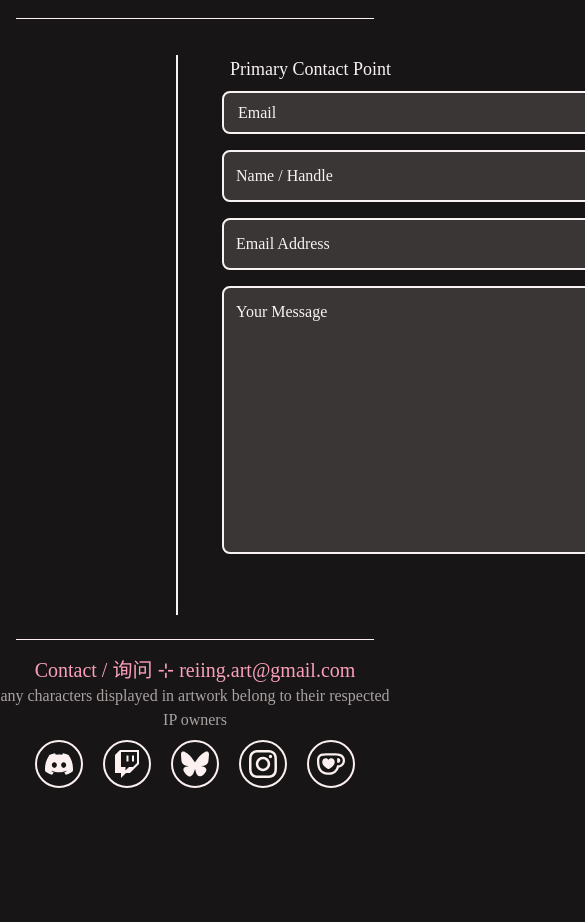
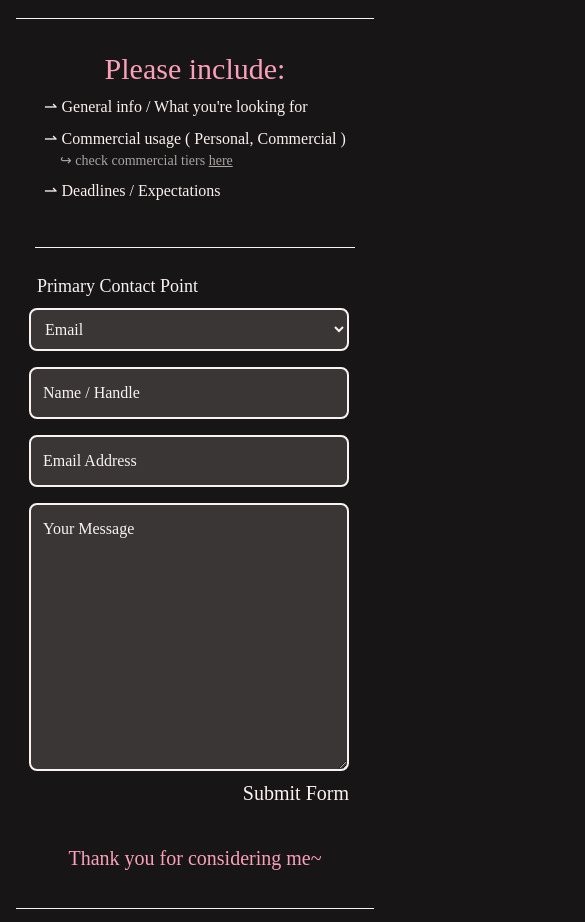
Before and after one commit to cosyreii/ReiingArt, a SvelteKit app: page /contact in a window 390 px wide. Shown: the part 274-1196 px from the top of the page, 585 px wide, since content can reach past the window. Before the commit the page ends 1102 px from the top, so only its background shows below. Built offline with nearby package versions, Linux system fonts and the light colour scheme; a web font is replaced by a local one.

Commit message:
mobile friendly contact page

```diff
--- a/src/routes/contact/+page.svelte
+++ b/src/routes/contact/+page.svelte
@@ -2,12 +2,12 @@
 	<title>Reii | Let's Chat!</title>
 </svelte:head>
 
-<div class="m-4 mt-8 flex flex-row items-center justify-start px-40">
+<div class="m-4 mt-8 flex flex-row items-center px-40 max-md:flex-col max-md:px-0">
 	<div
-		class="mr-1 flex h-[35rem] w-[30rem] flex-col overflow-y-scroll border-r-2 border-solid border-white text-left text-lg"
+		class="flex h-[35rem] flex-col overflow-y-scroll border-r-2 border-solid border-white pr-20 text-left text-lg max-md:h-44 max-md:border-hidden max-md:px-0 max-md:pr-0"
 	>
-		<h1 class="text-3xl text-pink">Please include:</h1>
-		<div class="w-[25rem] text-left">
+		<h1 class="text-3xl text-pink max-md:text-center">Please include:</h1>
+		<div class=" text-left max-md:text-base">
 			<p class="mt-2">⇀ General info / What you're looking for</p>
 			<p class="mt-2">⇀ Commercial usage ( Personal, Commercial )</p>
 			<p class="ml-4 text-sm text-translucent">
@@ -15,11 +15,13 @@
 			</p>
 			<p class="mt-2">⇀ Deadlines / Expectations</p>
 		</div>
-		<h1 class="mt-[5rem] text-xl text-pink">Thank you for considering me~</h1>
+		<h1 class="mt-20 text-xl text-pink max-md:hidden">Thank you for considering me~</h1>
 	</div>
 
+	<hr class="my-5 hidden w-80 border-pale max-md:block" />
+
 	<form
-		class="m-1 ml-8 flex h-[35rem] max-w-sm flex-col"
+		class="m-1 ml-8 flex h-[35rem] flex-col max-md:ml-0"
 		name="contact"
 		method="POST"
 		data-netlify="true"
@@ -36,14 +38,14 @@
 			window.alert('Thankiew~ Will get back to you as soon as possible! ৻(  •̀ ᗜ •́  ৻)');
 		}}
 	>
-		<div class="mb-2 ml-2 mr-2 w-[38rem]">
+		<div class="mb-2 ml-2 mr-2 w-[38rem] max-md:ml-0 max-md:w-80">
 			<label for="contact-point" class="mb-2 ml-2 block text-lg text-white"
 				>Primary Contact Point</label
 			>
 			<select
 				name="contact"
 				id="contact"
-				class="block w-[38rem] rounded-lg border-2 border-white bg-translucent/15 p-2.5 text-white hover:border-pink"
+				class="block w-[38rem] rounded-lg border-2 border-white bg-translucent/15 p-2.5 text-white hover:border-pink max-md:ml-0 max-md:w-80"
 			>
 				<option class="bg-grey">Email</option>
 				<option class="bg-grey">Discord (Recommended)</option>
@@ -56,7 +58,7 @@
 			<input
 				type="text"
 				name="name"
-				class="m-2 w-[38rem] rounded-lg border-2 border-white bg-translucent/15 p-3 text-white placeholder-white hover:border-pink"
+				class="m-2 w-[38rem] rounded-lg border-2 border-white bg-translucent/15 p-3 text-white placeholder-white hover:border-pink max-md:ml-0 max-md:w-80"
 				placeholder="Name / Handle"
 				required
 			/>
@@ -65,7 +67,7 @@
 			<input
 				type="email"
 				name="email"
-				class="m-2 w-[38rem] rounded-lg border-2 border-white bg-translucent/15 p-3 text-white placeholder-white hover:border-pink"
+				class="m-2 w-[38rem] rounded-lg border-2 border-white bg-translucent/15 p-3 text-white placeholder-white hover:border-pink max-md:ml-0 max-md:w-80"
 				placeholder="Email Address"
 				required
 			/>
@@ -73,14 +75,18 @@
 
 		<textarea
 			placeholder="Your Message"
-			class="m-2 w-[38rem] rounded-lg border-2 border-white bg-translucent/15 p-3 text-white placeholder-white hover:border-pink"
+			class="m-2 w-[38rem] rounded-lg border-2 border-white bg-translucent/15 p-3 text-white placeholder-white hover:border-pink max-md:ml-0 max-md:w-80"
 			name="message"
 			rows="10"
 			required
 		></textarea>
 
-		<div class="w-[38rem] text-right text-xl hover:text-pink">
+		<div class="w-[38rem] text-right text-xl hover:text-pink max-md:w-80">
 			<button type="submit">Submit Form</button>
 		</div>
 	</form>
+
+	<h1 class="mt-2 mb-4 hidden w-80 text-center text-xl text-pink max-md:block">
+		Thank you for considering me~
+	</h1>
 </div>
```
